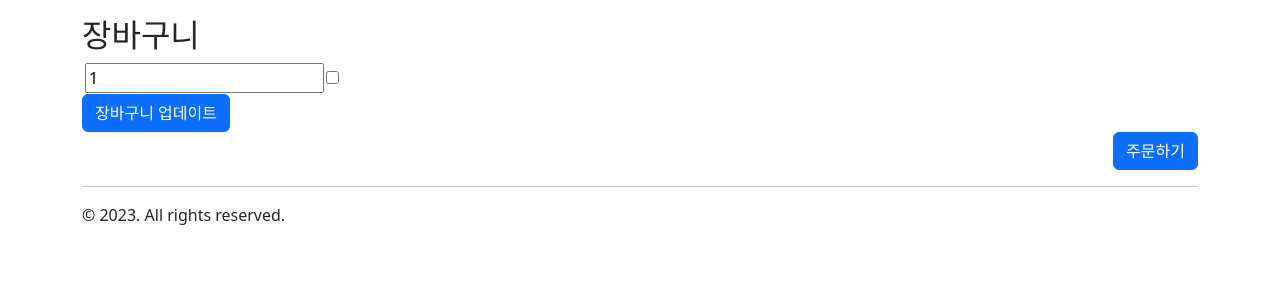
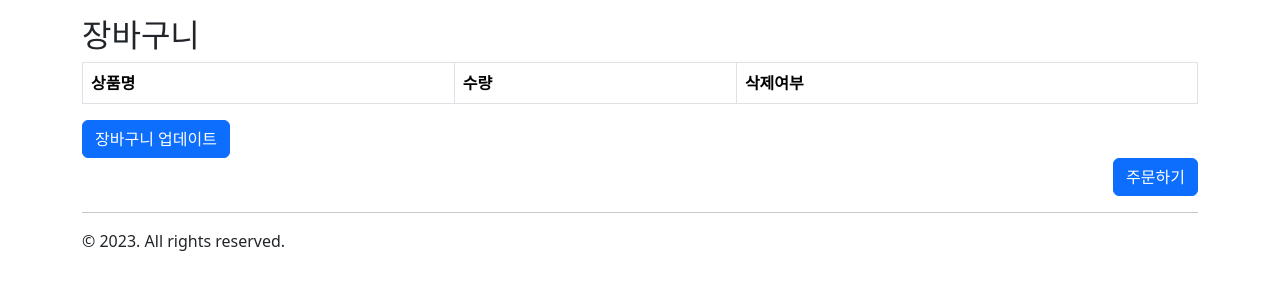
Before and after one commit to sc303030/mypay, a Django app: page /mall/cart/ in a window 1280 px wide. Shown: the part 73-373 px from the top of the page. Run offline with Django 4.2, Linux system fonts and the light colour scheme; the visitor is signed in with stand-in values (Sample User, id 1); data that the repository does not hold is empty; some libraries are stand-ins or nearby versions.

Commit message:
23.05.10 | modify cart_detail formset to bootstrap css

```diff
--- a/mall/templates/mall/cart_detail.html
+++ b/mall/templates/mall/cart_detail.html
@@ -1,9 +1,17 @@
 {% extends 'mall/base.html' %}
+{% load widget_tweaks %}
 {% block content %}
     <h2>장바구니</h2>
 
     <form action="" method="post" novalidate>
-        <table>
+        <table class="table table-bordered table-hover">
+            <thead>
+                <tr>
+                    <th>상품명</th>
+                    <th>수량</th>
+                    <th>삭제여부</th>
+                </tr>
+            </thead>
             <tbody>
                 {% csrf_token %}
                 {{ formset.management_form }}
@@ -13,10 +21,10 @@
                         <tr>
                             <td>{{ cart_product.product.name }}</td>
                             <td>
-                                {{ form.quantity }}
+                                {% render_field form.quantity class+='form-control text-end' %}
                                 {{ form.quantity.errors }}
                             </td>
-                            <td>{{ form.DELETE }}</td>
+                            <td class="text-center">{% render_field form.DELETE class+='form-check-input' %}</td>
                         </tr>
                     {% endwith %}
                 {% endfor %}
--- a/mall/views.py
+++ b/mall/views.py
@@ -37,6 +37,7 @@ def cart_detail(request):
     CartProductFormSet = modelformset_factory(
         model=CartProduct,
         form=CartProductForm,
+        extra=0,
         can_delete=True,
     )
     if request.method == "POST":
--- a/mypay/settings.py
+++ b/mypay/settings.py
@@ -54,6 +54,7 @@ INSTALLED_APPS = [
     "debug_toolbar",
     "django_bootstrap5",
     "sorl.thumbnail",
+    "widget_tweaks",
     # local apps
     "accounts",
     "mall_test",
```
Also changed, not shown: requirements.txt (+5 -4 lines).
